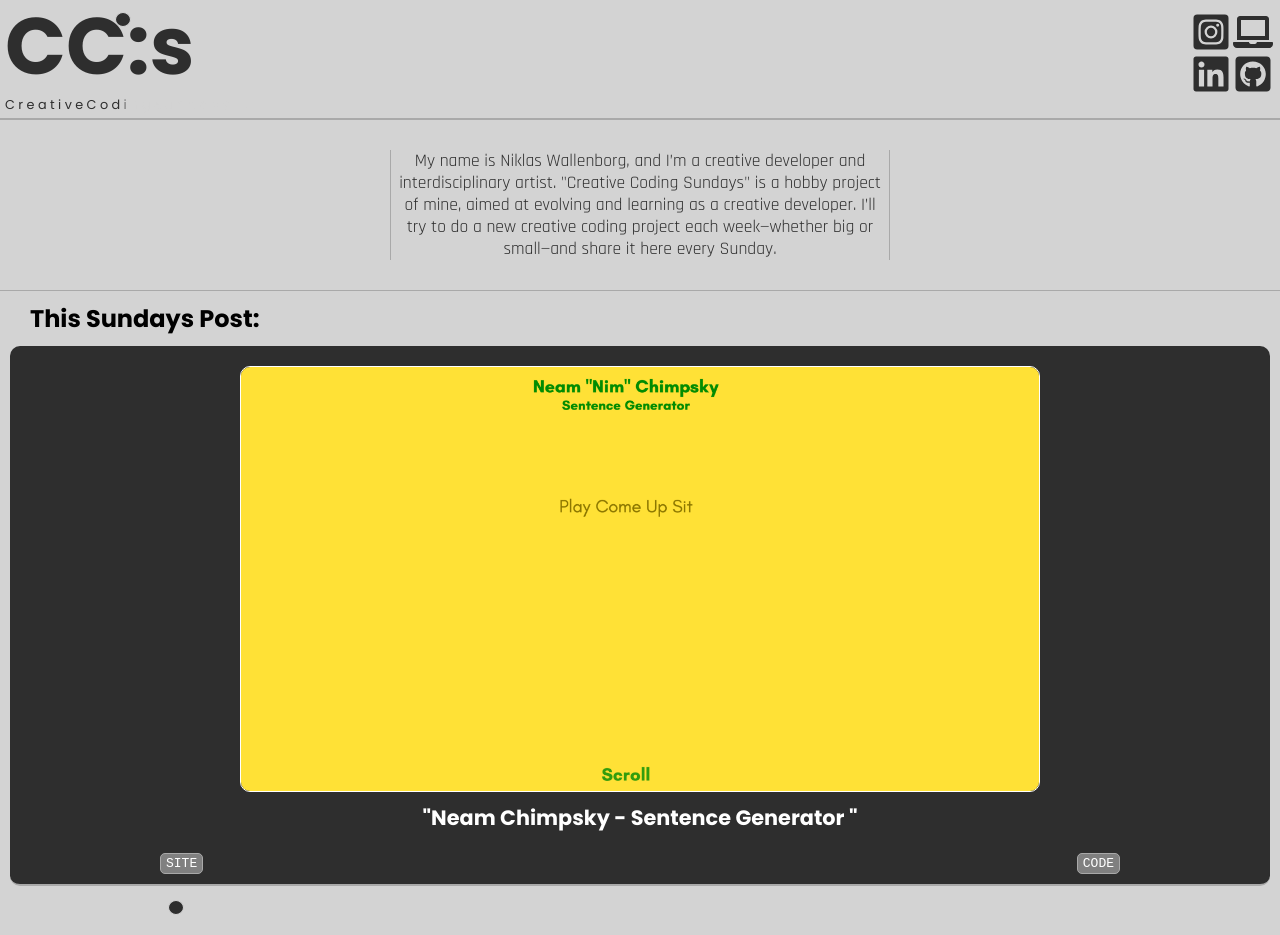
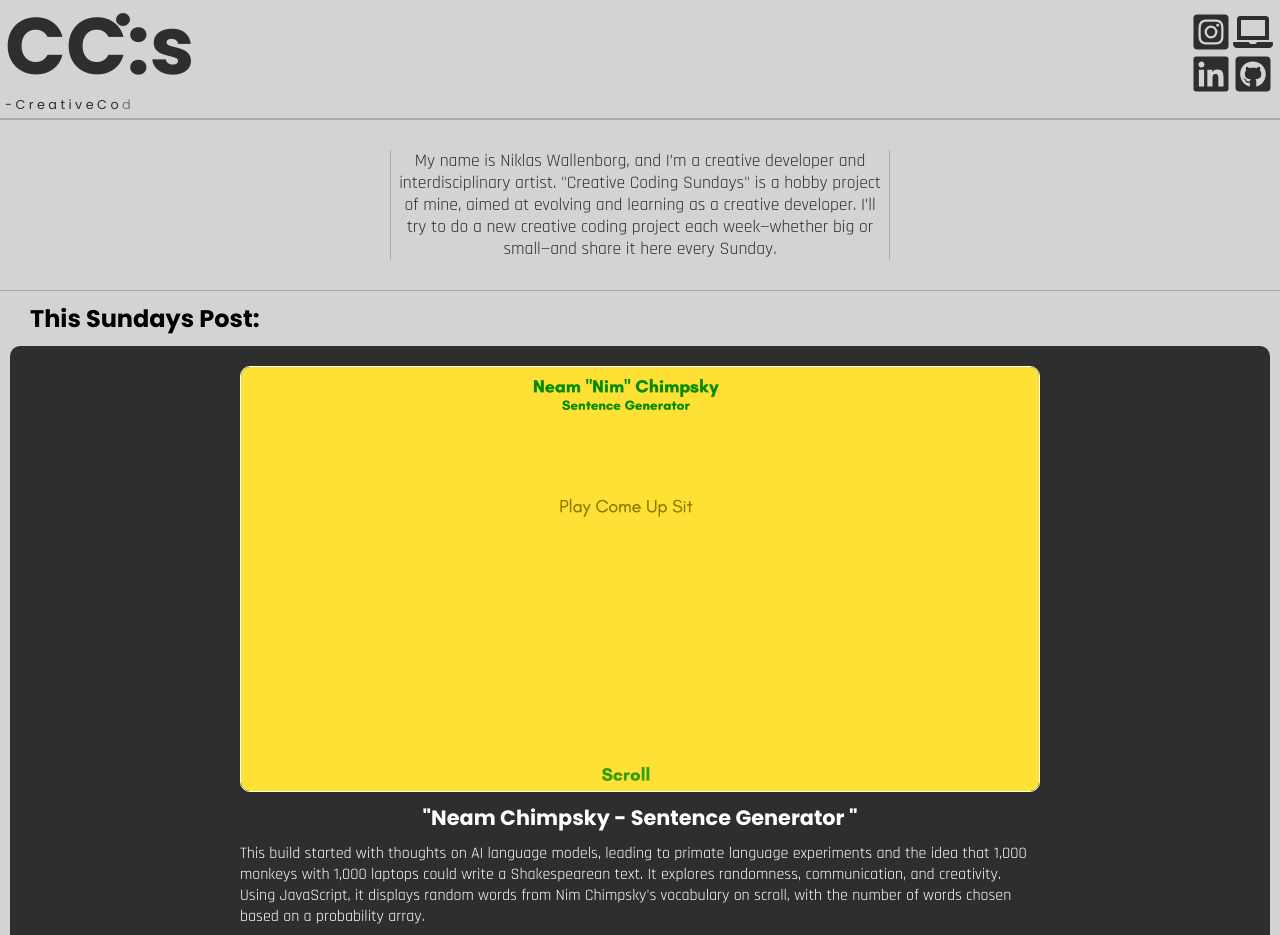
Before and after one commit to Wallenborg/CC-s, a React (Vite) app: page / in a window 1280 px wide. Shown: the top 935 px of the page. Built offline with nearby package versions, Linux system fonts and the light colour scheme.

Commit message:
add a new post

```diff
--- a/src/components/sub-title/SubTitle.jsx
+++ b/src/components/sub-title/SubTitle.jsx
@@ -4,8 +4,7 @@ import "./SubTitle.css";
 
 export default function SubTitle() {
   useEffect(() => {
-    // Select sub-title elements
-
+    // Select sub-title element
     const subTitle = document.querySelector(".sub-title");
 
     // Split text into individual letters for sub-title
@@ -13,19 +12,23 @@ export default function SubTitle() {
     subTitle.textContent = ""; // Empty the sub-title element
 
     // Create a timeline animation for sub-title
-    const subTl = gsap.timeline({ delay: 1.25 });
+    const subTl = gsap.timeline({ delay: 1.25, repeat: -1, yoyo: true }); // repeat: -1 for infinite loop, yoyo: true for reverse animation
     subTitleLetters.forEach((letter, index) => {
       const span = document.createElement("span");
       span.textContent = letter;
       subTitle.appendChild(span);
+
       subTl.to(span, {
         duration: 0.2,
         color: "#2e2e2e",
+        stagger: 0.05, // Adds delay between each letter
       });
     });
   }, []);
 
   return (
-    <p className="sub-title">C r e a t i v e C o d i n g S u n d a y s . . .</p>
+    <p className="sub-title">
+      - C r e a t i v e C o d i n g S u n d a y s . . .
+    </p>
   );
 }
--- a/src/data/posts.js
+++ b/src/data/posts.js
@@ -56,7 +56,8 @@ const posts = [
   {
     id: 7,
     title: '"Neam Chimpsky - Sentence Generator "',
-    content: "",
+    content:
+      "This build started with thoughts on AI language models, leading to primate language experiments and the idea that 1,000 monkeys with 1,000 laptops could write a Shakespearean text. It explores randomness, communication, and creativity. Using JavaScript, it displays random words from Nim Chimpsky's vocabulary on scroll, with the number of words chosen based on a probability array.",
     image: "/img/theneam.png",
     liveLink: "https://me-give-orange.netlify.app/",
     codeLink: "https://github.com/Wallenborg/neam",
```
